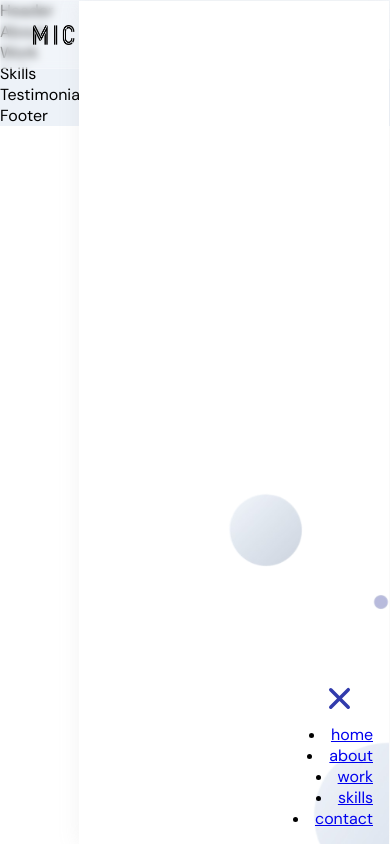
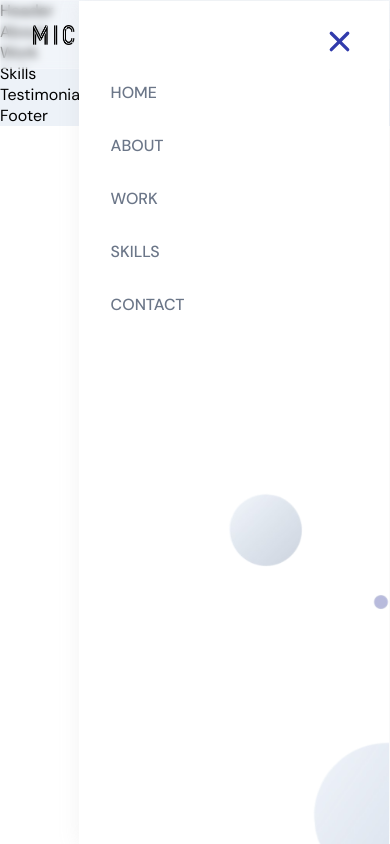
Before and after one commit to kevinleekwlee/kevin-lee-portfolio, a React (Create React App) app in the folder frontend_react/: page / in a window 390 px wide. Both pictures are taken after a click on the icon 339 px from the left and 34 px from the top of the page. Built offline with nearby package versions, Linux system fonts and the light colour scheme; the HTML template or start-up script is replaced by a standard one.

Commit message:
Building mobile friendly nav menu

```diff
--- a/frontend_react/src/components/Navbar/Navbar.jsx
+++ b/frontend_react/src/components/Navbar/Navbar.jsx
@@ -32,11 +32,13 @@
           >
 
             <HiX onClick={() => setToggle(false)} />
-            {['home', 'about', 'work', 'skills', 'contact'].map((item) => (
-              <li key={item}>
-                <a href={`#${item}`} onClick={() => setToggle(false)}>{item}</a>
-              </li>
-            ))}
+            <ul>
+              {['home', 'about', 'work', 'skills', 'contact'].map((item) => (
+                <li key={item}>
+                  <a href={`#${item}`} onClick={() => setToggle(false)}>{item}</a>
+                </li>
+              ))}
+            </ul>
           </motion.div>
         )}
       </div>
--- a/frontend_react/src/components/Navbar/Navbar.scss
+++ b/frontend_react/src/components/Navbar/Navbar.scss
@@ -131,6 +131,28 @@
             justify-content: flex-start;
             align-items: flex-start;
             flex-direction: column;
+
+            li {
+                margin: 1rem;
+
+                a {
+                    color: var(--gray-color);
+                    text-decoration: none;
+                    font-size: 1rem;
+                    text-transform: uppercase;
+                    font-weight: 500;
+
+                    transition: all 0.3s ease-in-out;
+
+                    &:hover {
+                        color: var(--secondary-color);
+                    }
+                }
+            }
+        }
+
+        @media screen and (min-width: 900px) {
+            display: none;
         }
     }
 }
```
